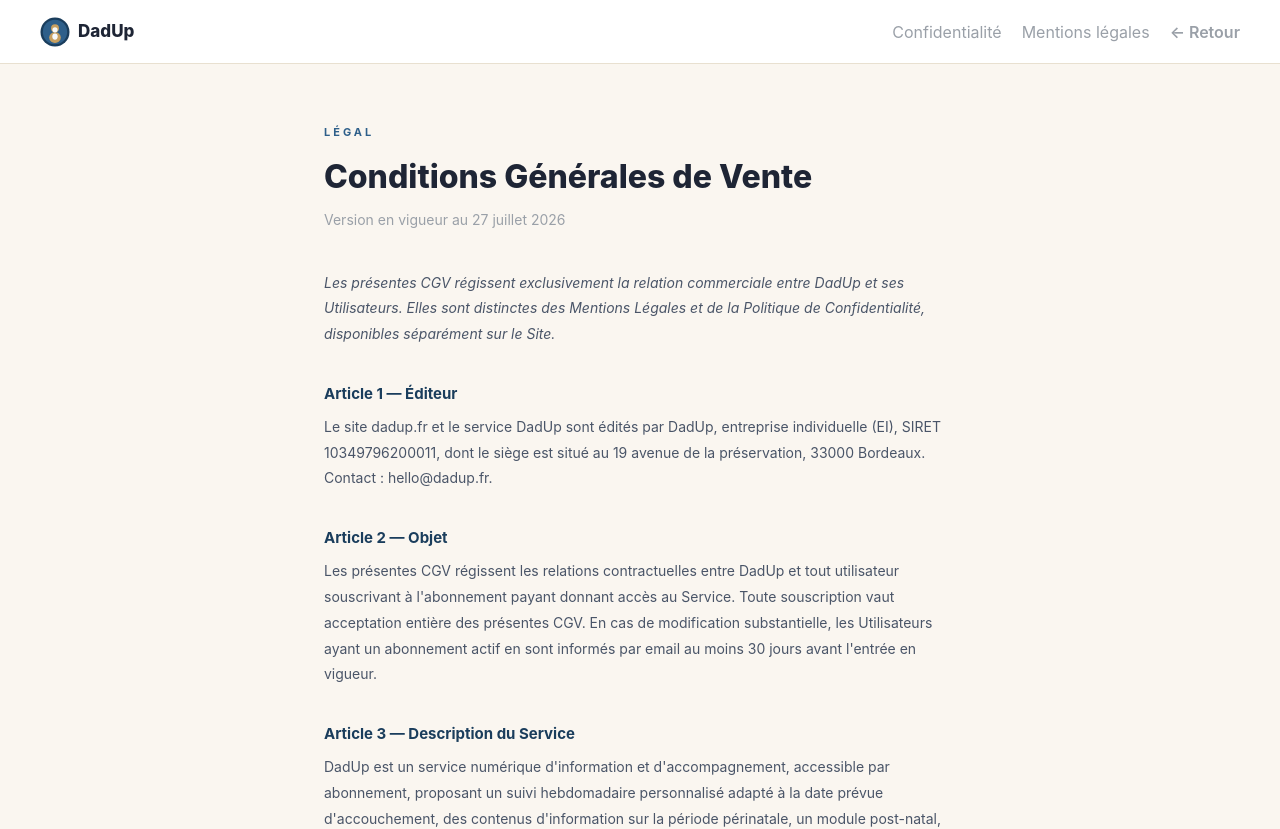
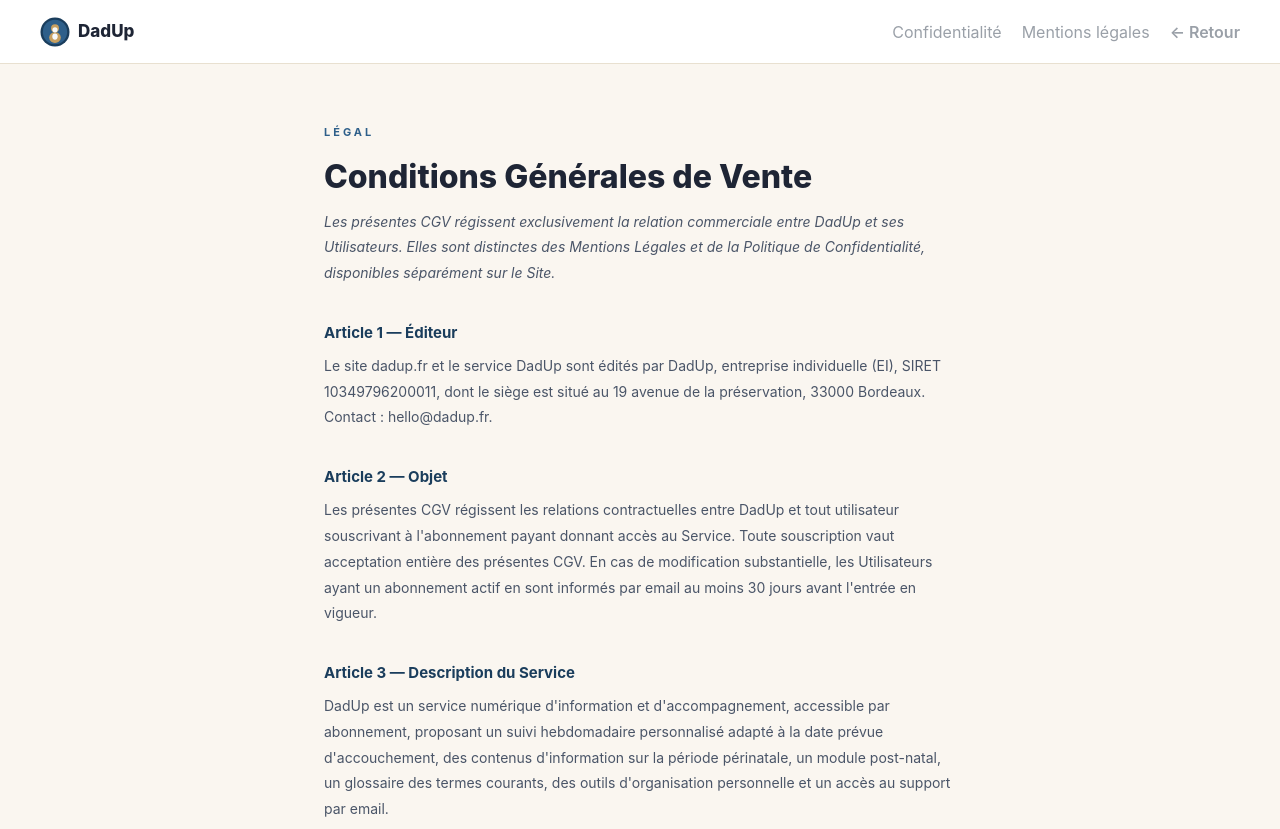
Before and after one commit to Julproject/dadup, a Next.js app: page /cgv in a window 1280 px wide. Shown: the top 829 px of the page. Built offline with nearby package versions, Linux system fonts and the light colour scheme.

Commit message:
Update page.tsx

```diff
--- a/app/cgv/page.tsx
+++ b/app/cgv/page.tsx
@@ -1,6 +1,5 @@
 'use client';
 
-const DATE_MAJ = new Date().toLocaleDateString('fr-FR', { day: 'numeric', month: 'long', year: 'numeric' });
 
 export default function CGVPage() {
   const s = {
@@ -33,7 +32,6 @@ export default function CGVPage() {
       <div style={s.wrap}>
         <p style={s.label}>Légal</p>
         <h1 style={s.h1}>Conditions Générales de Vente</h1>
-        <p style={s.date}>Version en vigueur au {DATE_MAJ}</p>
 
         <p style={s.p}><em>Les présentes CGV régissent exclusivement la relation commerciale entre DadUp et ses Utilisateurs. Elles sont distinctes des Mentions Légales et de la Politique de Confidentialité, disponibles séparément sur le Site.</em></p>
 
```
